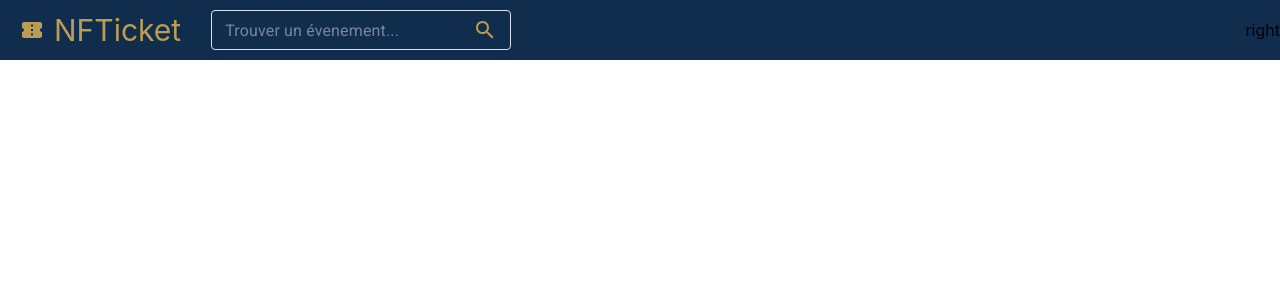
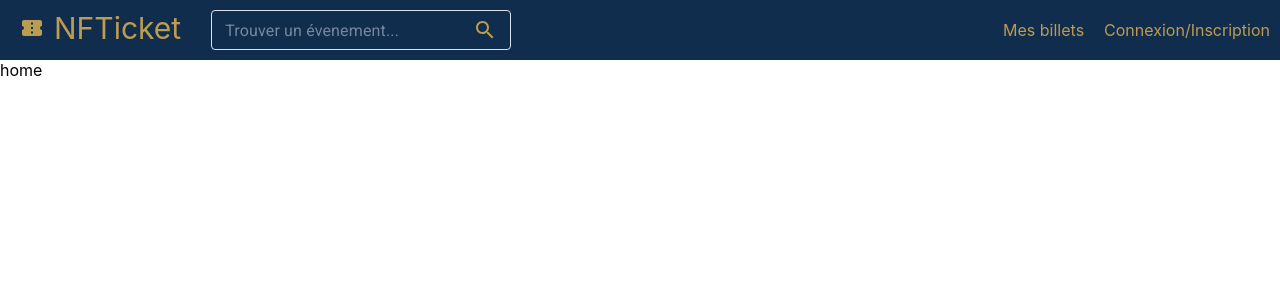
Before and after one commit to LOG795-Equipe-2/NFTicket-Frontend, a React (Create React App) app: page / in a window 1280 px wide. Shown: the top 300 px of the page. Built offline with nearby package versions, Linux system fonts and the light colour scheme.

Commit message:
Add router and finish navbar

```diff
--- a/package.json
+++ b/package.json
@@ -16,6 +16,7 @@
     "@types/react-dom": "^17.0.9",
     "react": "^17.0.2",
     "react-dom": "^17.0.2",
+    "react-router-dom": "^6.2.1",
     "react-scripts": "5.0.0",
     "sass": "^1.49.7",
     "typescript": "^4.4.2",
--- a/src/App.tsx
+++ b/src/App.tsx
@@ -2,27 +2,25 @@ import React from "react";
 import "./App.scss";
 import { createTheme, ThemeProvider } from "@mui/material/styles";
 import Navigation from "./components/Navigation/Navigation";
+import Theme from "./theme.json";
+import { BrowserRouter, Routes, Route } from "react-router-dom";
+import Home from "./components/Home/Home";
 
-const theme = createTheme({
-  palette: {
-    primary: {
-      main: "#3F72AF",
-      dark: "#112D4E",
-      light: "#DBE2EF",
-      contrastText: "#F9F7F7",
-    },
-    secondary: {
-      main: "#bb9c50",
-    },
-  },
-});
+const theme = createTheme(Theme);
 
 function App() {
   return (
     <ThemeProvider theme={theme}>
-      <div title="NFTicket App" className="App">
-        <Navigation></Navigation>
-      </div>
+      <BrowserRouter>
+        <div title="NFTicket App" className="App">
+          <Navigation></Navigation>
+        </div>
+        <Routes>
+          <Route path="/" element={<Home />} />
+          <Route path="/tickets">tickets</Route>
+          <Route path="/login">login</Route>
+        </Routes>
+      </BrowserRouter>
     </ThemeProvider>
   );
 }
--- /dev/null
+++ b/src/components/Home/Home.tsx
@@ -0,0 +1,12 @@
+import { Box } from "@mui/material";
+import "./Home.scss";
+
+function Home() {
+  return (
+    <Box className="home">
+      home
+    </Box>
+  );
+}
+
+export default Home;
--- a/src/components/Navigation/Navigation.scss
+++ b/src/components/Navigation/Navigation.scss
@@ -8,7 +8,7 @@
     display: flex;
     .page-title {
       font-size: 30px;
-            margin: 0 20px;
+      margin: 0 20px 5px 20px;
       display: flex;
       align-items: center;
     }
@@ -18,6 +18,18 @@
       display: flex;
       align-items: center;
       margin-left: 10px;
+
+      .MuiButtonBase-root {
+        padding-right: 0px;
       }
     }
   }
+  &__right {
+    margin-right: 10px;
+
+    .MuiLink-root {
+      margin-left: 20px;
+      transition: color 200ms cubic-bezier(0.0, 0, 0.2, 1) 0ms;
+    }
+  }
+}
--- a/src/components/Navigation/Navigation.tsx
+++ b/src/components/Navigation/Navigation.tsx
@@ -1,4 +1,4 @@
-import { TextField } from "@mui/material";
+import { Link, TextField } from "@mui/material";
 import { alpha, styled } from "@mui/material/styles";
 import { Box } from "@mui/material";
 import { ConfirmationNumber, Search } from "@mui/icons-material";
@@ -12,9 +12,8 @@ function Navigation() {
       color: alpha(theme.palette.primary.light, 0.5),
     },
     "& .MuiOutlinedInput-root": {
-      '& .MuiButtonBase-root': {
-        color: theme.palette.secondary.main,
-        paddingRight: 0
+      "& .MuiButtonBase-root": {
+        color: theme.palette.secondary.main
       },
       "& .MuiOutlinedInput-input": {
         color: theme.palette.primary.light,
@@ -28,7 +27,15 @@ function Navigation() {
       "&.Mui-focused fieldset": {
         borderColor: theme.palette.secondary.main,
       },
-    },
+    }
+  }));
+  const CssLink = styled(Link)(({theme}) => ({
+    "&.MuiLink-root": {
+      color: theme.palette.secondary.main,
+      "&:hover": {
+        color: theme.palette.primary.light
+      }
+    }
   }));
   return (
     <Box sx={{ bgcolor: "primary.dark" }} className="navbar">
@@ -50,12 +57,21 @@ function Navigation() {
                     <Search />
                   </IconButton>
                 </InputAdornment>
-              )
+              ),
             }}
           />
         </Box>
       </div>
-      <div className="navbar__right">right</div>
+      <div className="navbar__right">
+        <div className="navbar__right__my_tickets">
+          <CssLink href="tickets" underline="none">
+            Mes billets
+          </CssLink>
+          <CssLink href="login" underline="none">
+            Connexion/Inscription
+          </CssLink>
+        </div>
+      </div>
     </Box>
   );
 }
--- /dev/null
+++ b/src/theme.json
@@ -0,0 +1,13 @@
+{
+  "palette": {
+    "primary": {
+      "main": "#3F72AF",
+      "dark": "#112D4E",
+      "light": "#DBE2EF",
+      "contrastText": "#F9F7F7"
+    },
+    "secondary": {
+      "main": "#bb9c50"
+    }
+  }
+}
```
Also changed, not shown: src/components/Home/Home.scss (added), 1 other file (tests, documents, lock files or other folders). Lines whose indentation alone changed are shown as unchanged.
